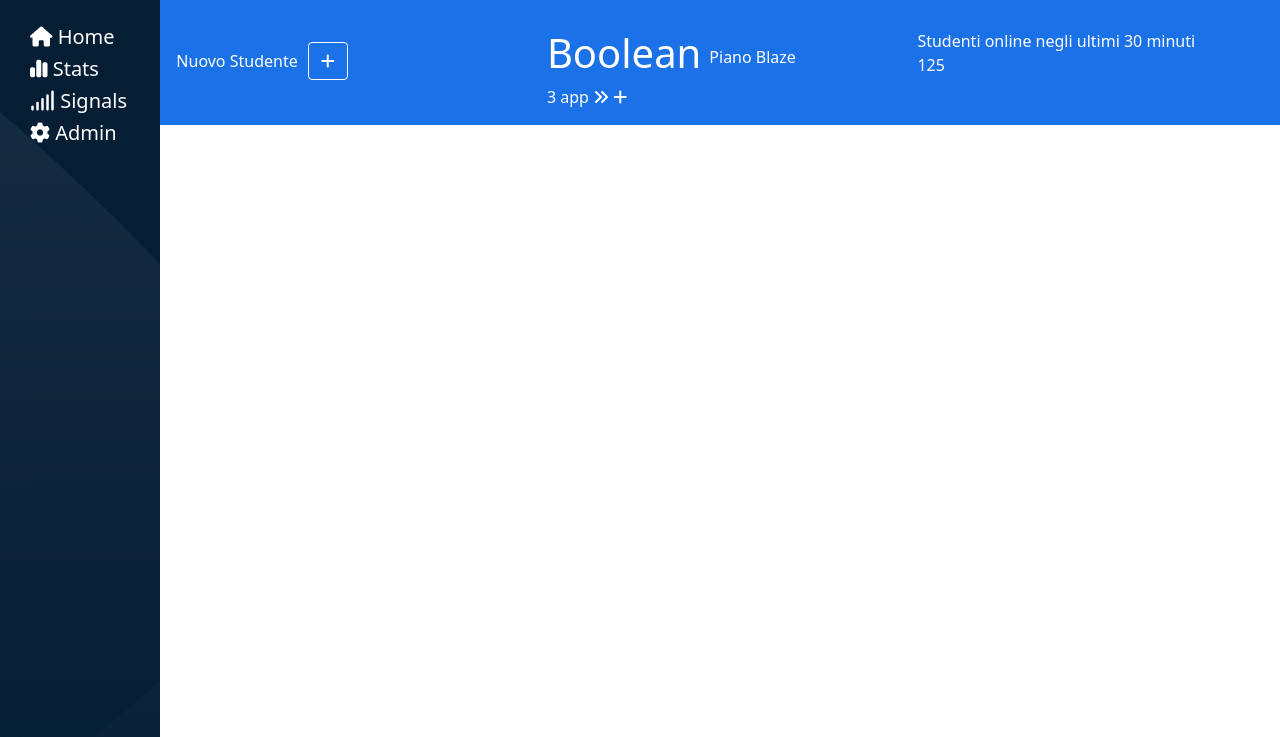
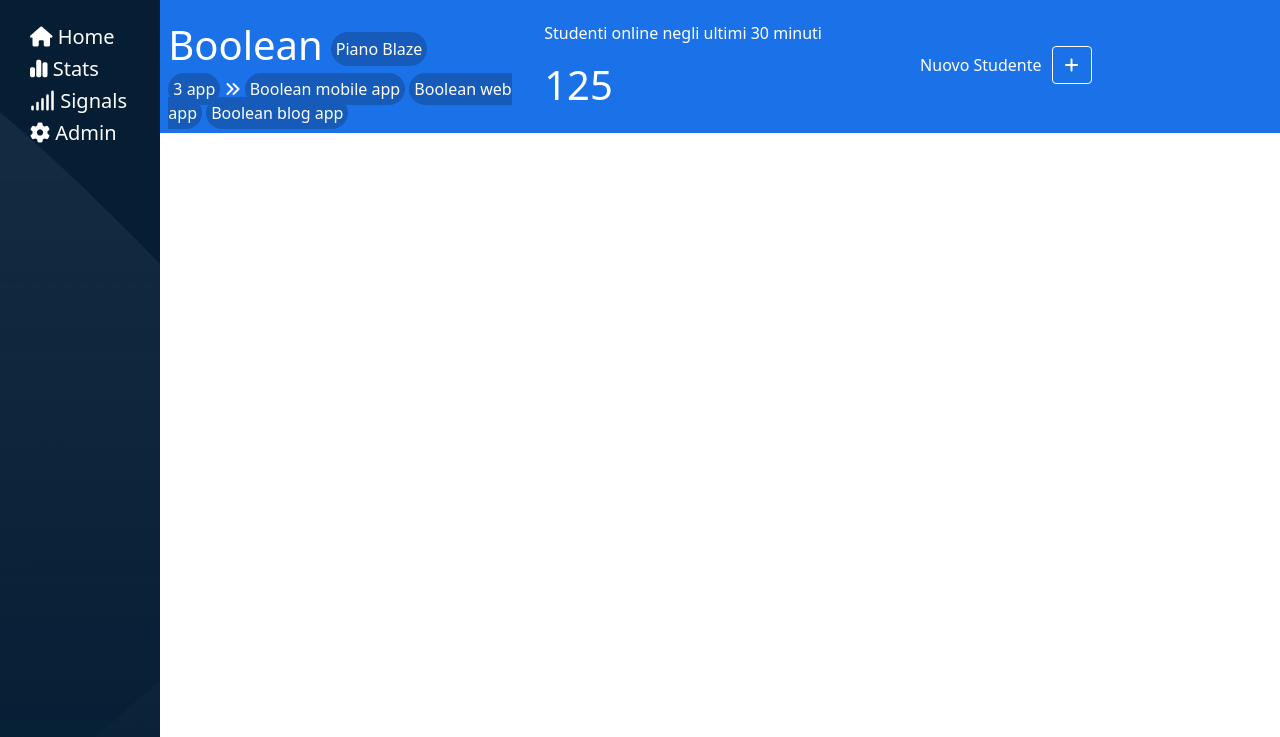
Before and after one commit to ItsKristian01/html-css-bootstrap-dashboard, a plain HTML site: page index.html in a window 1280 px wide. Shown: the part 63-800 px from the top of the page. Drawn offline with nearby package versions, Linux system fonts and the light colour scheme.

Commit message:
update: main hero

```diff
--- a/css/style.css
+++ b/css/style.css
@@ -180,4 +180,33 @@
 .black-btn {
     color: white;
     text-decoration: none;
+    background-color: hsl(214.76deg 78.85% 40.78%);
+    padding: 5px;
+    border-radius: 20px;
 }
+
+@media screen and (min-width:375px) {
+   .bool-text {
+    display: none;
+   }
+}
+
+@media screen and (min-width:768px) {
+    .boolean {
+      order: 0;
+    }
+
+    .new-student {
+      order: 1;
+    }
+}
+
+@media screen and (min-width:992px) {
+    .cross {
+        display: none;
+    }
+
+    .bool-text {
+        display: inline;
+    }
+}
--- a/index.html
+++ b/index.html
@@ -82,39 +82,36 @@
         <div class="content">
             <!-- Content-hero -->
             <section class="content-hero text-white">
-                <div class="container p-3">
+                <div class="container p-2">
                     <div class="row">
-                        <div class="col-12 col-md-4 d-flex align-items-center">
+                        <div class="col-12 col-md-4 d-flex align-items-center new-student">
                             <p class="mt-3">Nuovo Studente</p>
                             <button type="button" class="btn btn-border">
                                 <i class="fa-solid fa-plus" style="color: #ffffff;"></i>
                             </button>
                         </div>
-                        <div class="col-12 col-md-4 mt-3 ">
+                        <div class="col-12 col-md-4 mt-3 boolean">
                             <div class="d-flex align-items-center">
-                                <h1 >Boolean</h1>
+                                <h1>Boolean</h1>
                                 <a class="black-btn ms-2" href="">Piano Blaze</a>
                             </div>
                             <a class="black-btn" href="">3 app</a>
-                            <a class="black-btn" href="">
+                            <a class="arrows" href="">
                                 <i class="fa-solid fa-angles-right" style="color: #ffffff;"></i>
                             </a>
-                            <a class="black-btn" href="">
+                            <a class="black-btn cross" href="">
                                 <i class="fa-solid fa-plus" style="color: #ffffff;"></i>
                             </a>
+                            <a class="black-btn bool-text" href="">Boolean mobile app</a>
+                            <a class="black-btn bool-text" href="">Boolean web app</a>
+                            <a class="black-btn bool-text" href="">Boolean blog app</a>
                         </div>
-                        <div class="col-12 col-md-4 mt-3">
-                            <p>Studenti online negli ultimi 30 minuti <br> 125 </p>
-
+                        <div class="col-12 col-md-4 mt-3 students-online">
+                            <p>Studenti online negli ultimi 30 minuti </p>
+                            <h1>125</h1>
                         </div>
-
-
                     </div>
-
                 </div>
-
-
-
             </section>
             <!-- /Content-hero -->
 
```
